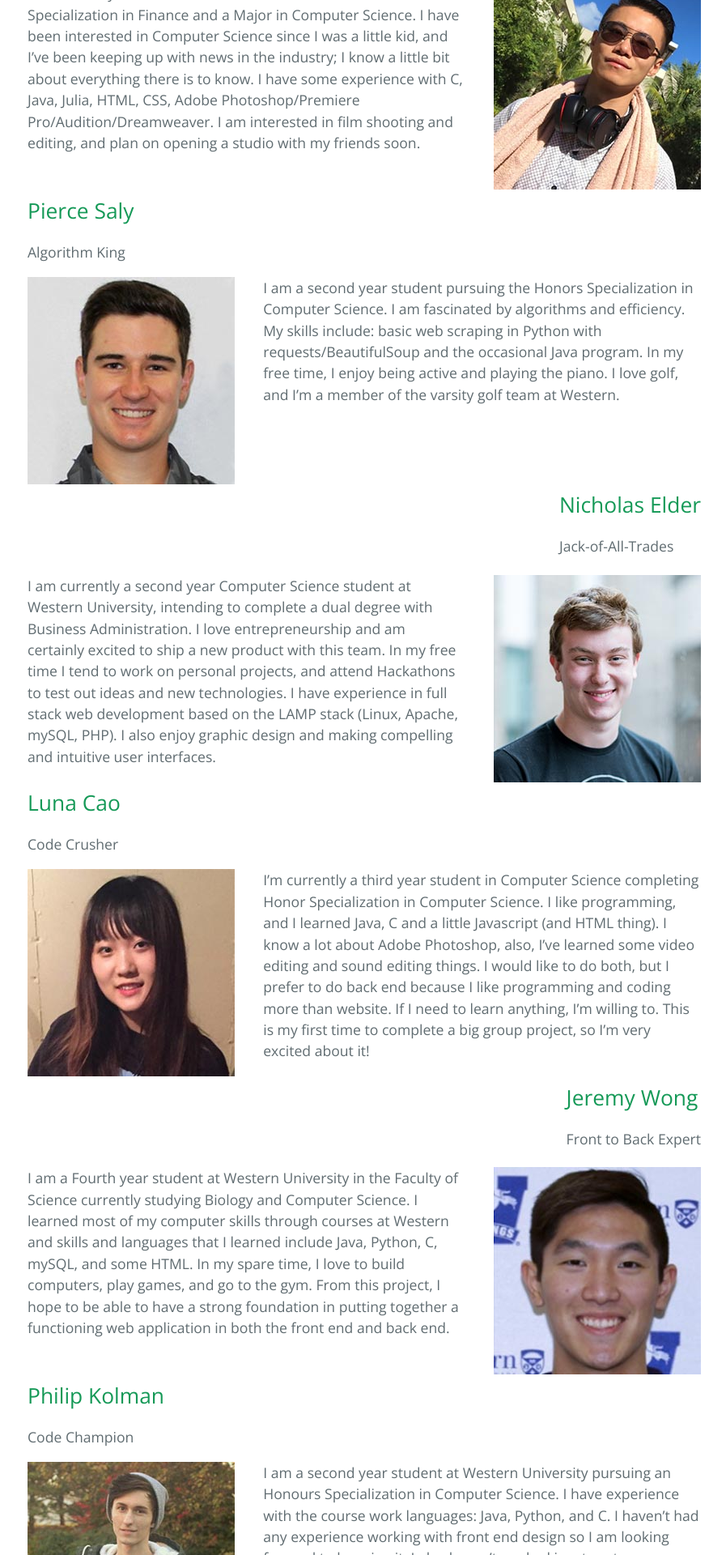
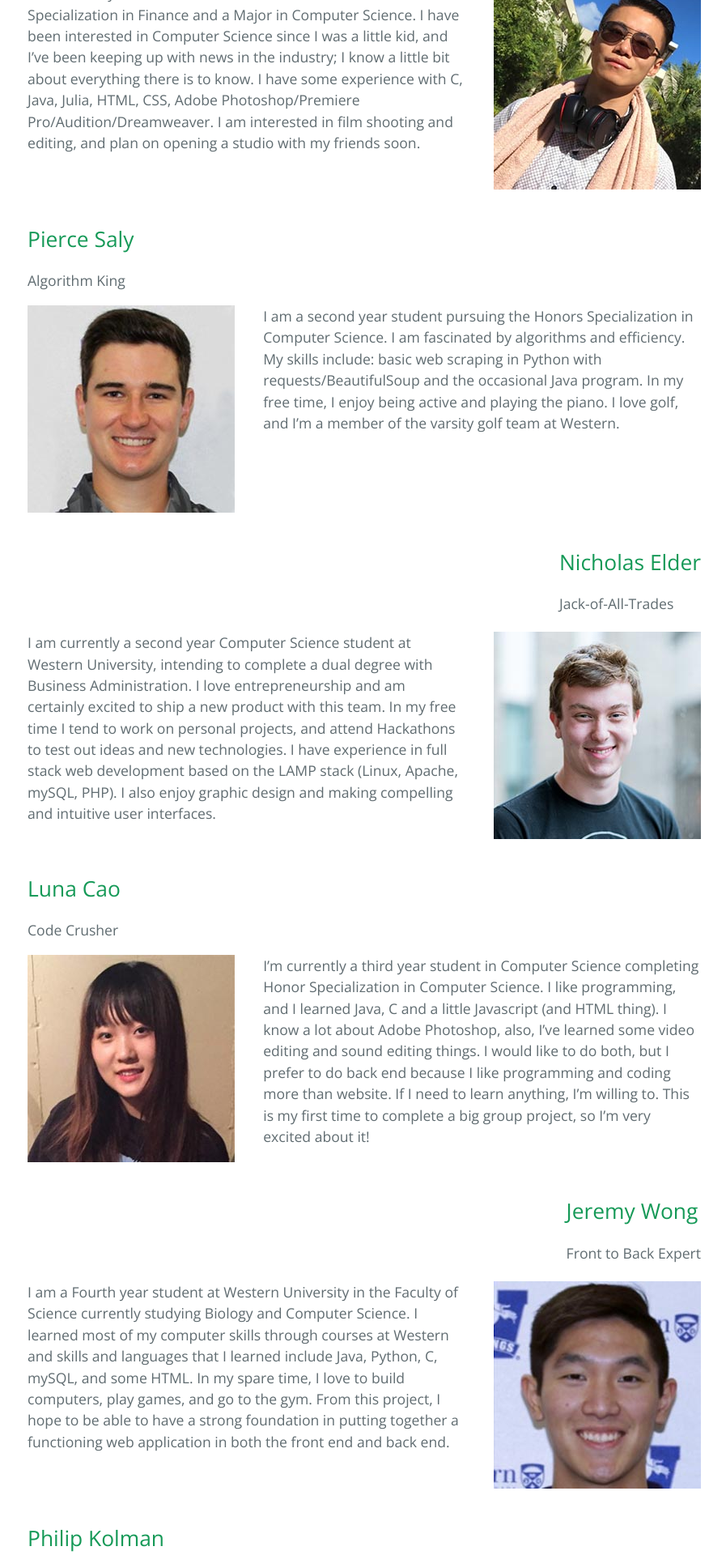
Before and after one commit to zpan45/textbook.town, a Jekyll site: the page built from docs/roster.html, in a window 1280 px wide. Shown: the part 1171-3091 px from the top of the page at 81% size, without its empty margins (190-1087 px from the left). Built offline with Jekyll 4.4.1, drawn with Linux system fonts in a browser that asks for light colours.

Commit message:
Update roster.html

```diff
--- a/docs/roster.html
+++ b/docs/roster.html
@@ -18,7 +18,7 @@ title: {{ site.name }}
         </span>
      </div>
 
-     <div class="person2" style="float:right; display:inline-block; ">
+     <div class="person2" style="float:right; display:inline-block; margin-bottom: 2em; ">
       <span style="float:right;">
         <h2> Zhengyang Pan </h2>
         <p> Back-End Champion </p>
@@ -35,7 +35,7 @@ title: {{ site.name }}
         </span>
       </div>
 
-      <div class="person3" style="float:left; display:inline-block; ">
+      <div class="person3" style="float:left; display:inline-block; margin-bottom: 2em; ">
       <h2> Pierce Saly </h2>
       <p> Algorithm King </p>
         <span style="float:left;width: 35%;">
@@ -47,7 +47,7 @@ title: {{ site.name }}
         </span>
      </div>
 
-    <div class="person4" style="float:right; display:inline-block; ">
+    <div class="person4" style="float:right; display:inline-block; margin-bottom: 2em;">
       <span style="float:right;">
         <h2> Nicholas Elder </h2>
         <p> Jack-of-All-Trades </p>
@@ -64,7 +64,7 @@ title: {{ site.name }}
         </span>
       </div>
 
-    <div class="person5" style="float:left; display:inline-block; ">
+    <div class="person5" style="float:left; display:inline-block; margin-bottom: 2em; ">
       <h2> Luna Cao </h2>
       <p> Code Crusher </p>
         <span style="float:left;width: 35%;">
@@ -76,7 +76,7 @@ title: {{ site.name }}
         </span>
      </div>
 
-    <div class="person6" style="float:right; display:inline-block; ">
+    <div class="person6" style="float:right; display:inline-block; margin-bottom: 2em; ">
       <span style="float:right;">
         <h2> Jeremy Wong </h2>
         <p> Front to Back Expert </p>
@@ -93,7 +93,7 @@ title: {{ site.name }}
         </span>
       </div>
 
-    <div class="person7" style="float:left; display:inline-block; ">
+    <div class="person7" style="float:left; display:inline-block; margin-bottom: 2em; ">
       <h2> Philip Kolman </h2>
       <p> Code Champion </p>
         <span style="float:left;width: 35%;">
@@ -105,7 +105,7 @@ title: {{ site.name }}
         </span><br><br>
      </div>
 
-    <div class="person8" style="float:right; display:inline-block; ">
+    <div class="person8" style="float:right; display:inline-block; margin-bottom: 2em;">
       <span style="float:right;">
         <h2> Nicole Barucha </h2>
         <p> Creative Guru </p>
```
